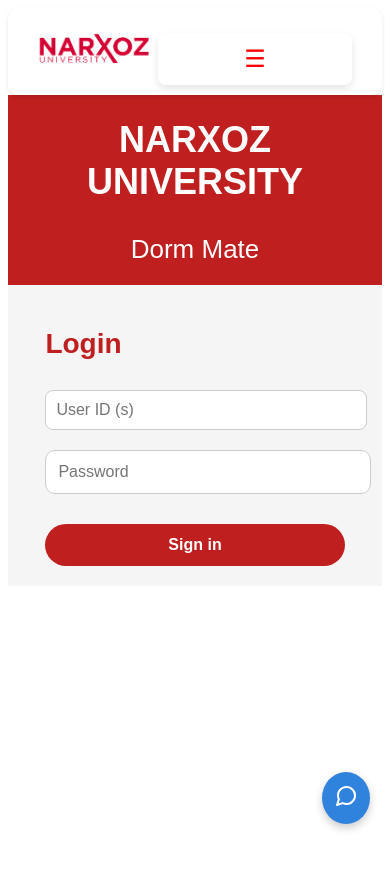
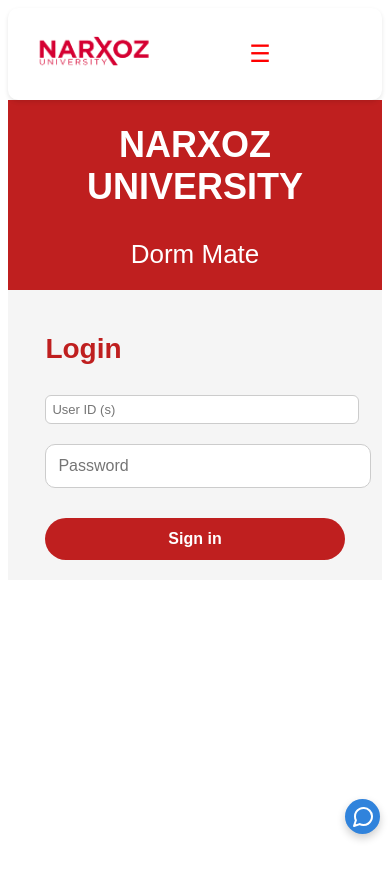
Before and after one commit to aruzhanR04/DormMate_front, a React (Create React App) app: page /login in a window 390 px wide. Shown: the top 878 px of the page. Built offline with nearby package versions, Linux system fonts and the light colour scheme.

Commit message:
web assistent and admin panel style and mobile updates

```diff
--- a/src/components/ChatIcon.js
+++ b/src/components/ChatIcon.js
@@ -1,6 +1,5 @@
-// components/ChatIcon.js
 import React from 'react';
-import { FiMessageCircle } from 'react-icons/fi'; // Используем библиотеку иконок, если установлена
+import { FiMessageCircle } from 'react-icons/fi';
 import '../styles/ChatIcon.css';
 
 const ChatIcon = ({ isChatOpen, toggleChat }) => (
--- a/src/styles/AdminPanel.css
+++ b/src/styles/AdminPanel.css
@@ -5,19 +5,19 @@
     background-color: #ffffff;
     border-radius: 12px;
     box-shadow: 0 6px 15px rgba(0, 0, 0, 0.1);
-    font-family: 'Arial', sans-serif;
+    font-family: 'Droid Sans', sans-serif;
 }
 
 .admin-panel h1 {
     font-size: 2.5em;
-    color: #333;
+    color: #383A3B;
     margin-bottom: 30px;
     text-align: center;
     font-weight: 600;
 }
 
 .section {
-    margin-bottom: 30px;
+    margin-bottom: 40px;
     padding: 25px;
     border: 1px solid #e0e0e0;
     border-radius: 10px;
@@ -25,55 +25,60 @@
     transition: background-color 0.3s ease;
 }
 
-.section:hover {
+/* .section:hover {
     background-color: #f0f0f0;
-}
+} */
 
 .section h2 {
     font-size: 1.8em;
-    color: #555;
+    color: #383A3B;
     margin-bottom: 20px;
     font-weight: 500;
 }
 
-input[type="file"] {
-    display: block;
-    padding: 12px;
-    font-size: 1em;
-    color: #333;
-    border: 1px solid #ddd;
-    border-radius: 8px;
-    background-color: #f9f9f9;
+.input[type="file"],
+.input {
+    margin-bottom: 20px;
+    padding: 10px;
+    border: 2px solid #3083DC;
+    border-radius: 15px;
+    font-size: 16px;
+    color: #555;
     width: 100%;
-    margin-top: 10px;
-    transition: border-color 0.3s ease;
+    max-width: 300px;
+    transition: border-color 0.3s, box-shadow 0.3s;
+    text-align: center;
+    background-color: #D6EEFF;
+    box-shadow: 0 2px 4px rgba(0, 0, 0, 0.1);
 }
 
-input[type="file"]:focus {
-    border-color: #007bff;
-    outline: none;
+input[type="file"]:hover,
+input:hover{
+    border-color: #3083DC;
+    box-shadow: 0 2px 8px rgba(0, 0, 0, 0.2);
 }
 
 button {
     display: inline-block;
     padding: 12px 25px;
-    font-size: 1em;
+    font-size: 16px;
     color: #fff;
-    background-color: #007bff;
+    background-color: #3083DC;
     border: none;
-    border-radius: 8px;
+    border-radius: 15px;
     cursor: pointer;
     transition: background-color 0.3s ease;
     margin-top: 15px;
     margin-right: 10px;
+    margin: 15px;
     width: calc(100% - 20px);
     max-width: 250px;
     text-align: center;
-    box-shadow: 0 4px 8px rgba(0, 0, 0, 0.1);
+    /* box-shadow: 0 4px 8px rgba(0, 0, 0, 0.1); */
 }
 
 button:hover {
-    background-color: #0056b3;
+    background-color: #216EC0;
 }
 
 button:disabled {
@@ -85,14 +90,14 @@
 .button-container {
     display: flex;
     flex-wrap: wrap;
-    gap: 15px;
+    gap: 20px;
     justify-content: space-between;
 }
 
 .message {
     margin-top: 25px;
     padding: 15px;
-    font-size: 1em;
+    font-size: 16px;
     border-radius: 8px;
     text-align: center;
     font-weight: 500;
@@ -109,3 +114,122 @@
     background-color: #f8d7da;
     border: 1px solid #f5c6cb;
 }
+
+@media (max-width: 1024px) {
+    .admin-panel {
+        padding: 30px;
+        max-width: 90%;
+    }
+
+    .admin-panel h1 {
+        font-size: 2.2em;
+    }
+
+    .section {
+        margin-bottom: 30px;
+        padding: 20px;
+    }
+
+    .section h2 {
+        font-size: 1.6em;
+    }
+
+    .input[type="file"],
+    .input {
+        font-size: 15px;
+        padding: 8px;
+        max-width: 100%;
+    }
+
+    button {
+        font-size: 15px;
+        padding: 10px;
+        max-width: 100%;
+    }
+
+    .button-container {
+        gap: 15px;
+        justify-content: center;
+    }
+
+    .message {
+        font-size: 15px;
+        padding: 12px;
+    }
+}
+
+/* Стиль для мобильных устройств (до 768px) */
+@media (max-width: 768px) {
+    .admin-panel {
+        padding: 20px;
+        box-shadow: none;
+        width: 100%;
+        max-width: 100%;
+    }
+
+    .admin-panel h1 {
+        font-size: 1.8em;
+        margin-bottom: 15px;
+    }
+
+    .section {
+        margin-bottom: 20px;
+        padding: 15px;
+    }
+
+    .section h2 {
+        font-size: 1.4em;
+        margin-bottom: 10px;
+    }
+
+    .input[type="file"],
+    .input {
+        font-size: 14px;
+        padding: 8px;
+        max-width: 100%;
+    }
+
+    button {
+        padding: 8px;
+        font-size: 14px;
+        width: 100%;
+        max-width: none;
+    }
+
+    .button-container {
+        flex-direction: column;
+        gap: 10px;
+        justify-content: center;
+    }
+
+    .message {
+        font-size: 14px;
+        padding: 10px;
+    }
+}
+
+/* Стиль для маленьких экранов (до 480px) */
+@media (max-width: 480px) {
+    .admin-panel h1 {
+        font-size: 1.6em;
+    }
+
+    .section h2 {
+        font-size: 1.3em;
+    }
+
+    button {
+        font-size: 13px;
+        padding: 7px;
+    }
+
+    .input[type="file"],
+    .input {
+        font-size: 13px;
+    }
+
+    .message {
+        font-size: 13px;
+        padding: 8px;
+    }
+}
--- a/src/styles/ChatAssistant.css
+++ b/src/styles/ChatAssistant.css
@@ -53,7 +53,7 @@
     padding: 10px;
     font-size: 16px;
     border: 1px solid #ccc;
-    border-radius: 8px;
+    border-radius: 15px;
 }
 
 button {
@@ -75,3 +75,127 @@
     background-color: #b0bec5;
     cursor: not-allowed;
 }
+
+.chat-icon-container {
+    position: fixed;
+    bottom: 20px;
+    right: 20px;
+    width: 50px;
+    height: 50px;
+    background-color: #3083DC;
+    border-radius: 50%;
+    display: flex;
+    align-items: center;
+    justify-content: center;
+    cursor: pointer;
+    box-shadow: 0 4px 8px rgba(0, 0, 0, 0.2);
+    z-index: 1001;
+    transition: transform 0.3s ease;
+}
+
+.chat-icon {
+    color: #ffffff;
+    font-size: 24px;
+}
+
+@media (max-width: 768px) {
+    .chat-container {
+        bottom: 0;
+        right: 0;
+        left: 0;
+        max-width: 100%;
+        padding: 15px;
+        border-radius: 12px 12px 0 0;
+        max-height: 60vh;
+        overflow: auto;
+    }
+
+    .chat-box {
+        max-height: 45vh;
+        padding: 10px;
+    }
+
+    .chat-message {
+        font-size: 14px;
+        padding: 10px 14px;
+        border-radius: 15px;
+        max-width: 85%;
+    }
+
+    .input-container {
+        gap: 8px;
+    }
+
+    input[type="text"] {
+        padding: 8px;
+        font-size: 14px;
+        border-radius: 6px;
+    }
+
+    button {
+        font-size: 14px;
+        padding: 8px 16px;
+        border-radius: 15px;
+    }
+}
+
+
+@media (max-width: 1024px) {
+    .chat-container {
+        max-width: 80%;
+        right: 10px;
+        bottom: 10px;
+        max-height: 70vh;
+        padding: 20px;
+    }
+
+    .chat-box {
+        max-height: 50vh;
+    }
+
+    .chat-message {
+        font-size: 15px;
+        padding: 12px 16px;
+        max-width: 80%;
+    }
+
+    input[type="text"] {
+        font-size: 15px;
+    }
+
+    button {
+        font-size: 15px;
+        padding: 10px 18px;
+    }
+}
+
+@media (max-width: 480px) {
+    .chat-container {
+        padding: 10px;
+        bottom: 0;
+        left: 0;
+        right: 0;
+        max-width: 100%;
+        border-radius: 0;
+        max-height: 50vh;
+    }
+
+    .chat-box {
+        max-height: 35vh;
+    }
+
+    .chat-message {
+        font-size: 13px;
+        padding: 8px 12px;
+    }
+
+    input[type="text"] {
+        padding: 6px;
+        font-size: 13px;
+    }
+
+    button {
+        font-size: 13px;
+        padding: 6px 12px;
+    }
+}
--- a/src/styles/ChatIcon.css
+++ b/src/styles/ChatIcon.css
@@ -2,19 +2,60 @@
     position: fixed;
     bottom: 20px;
     right: 20px;
+    width: 50px;
+    height: 50px;
     background-color: #3083DC;
     border-radius: 50%;
-    padding: 12px;
+    display: flex;
+    align-items: center;
+    justify-content: center;
     cursor: pointer;
     box-shadow: 0 4px 8px rgba(0, 0, 0, 0.2);
+    z-index: 1001;
     transition: transform 0.3s ease;
 }
 
-.chat-icon-container:hover {
-    transform: scale(1.1);
+
+.chat-icon {
+    color: #ffffff;
+    font-size: 24px;
 }
 
-.chat-icon {
-    color: #fff;
-    font-size: 24px;
+@media (max-width: 768px) {
+    .chat-container {
+        bottom: 70px;
+        right: 10px;
+        left: 10px;
+        max-width: calc(100% - 20px);
+        padding: 15px;
+        border-radius: 12px 12px 0 0;
+        max-height: 60vh;
+        overflow-y: auto;
+    }
+
+    .chat-icon-container {
+        width: 40px;
+        height: 40px;
+        bottom: 10px;
+        right: 15px;
+    }
 }
+
+@media (max-width: 480px) {
+    .chat-container {
+        bottom: 60px;
+        padding: 10px;
+        left: 5px;
+        right: 5px;
+        max-width: calc(100% - 10px);
+        max-height: 50vh;
+        border-radius: 0;
+    }
+
+    .chat-icon-container {
+        width: 35px;
+        height: 35px;
+        bottom: 10px;
+        right: 10px;
+    }
+}
--- a/src/styles/Navbar.css
+++ b/src/styles/Navbar.css
@@ -41,6 +41,11 @@
   border: none;
   cursor: pointer;
   color: red;
+
+}
+
+.menu-toggle:hover {
+  background-color: #f0f0f0;
 }
 
 @media (max-width: 768px) {
```
